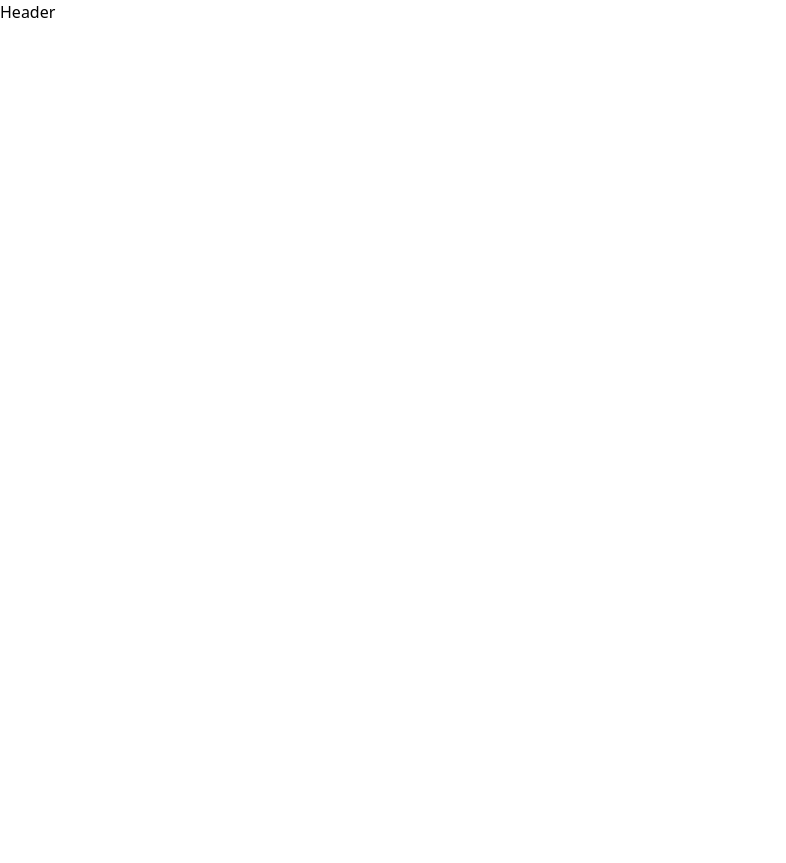
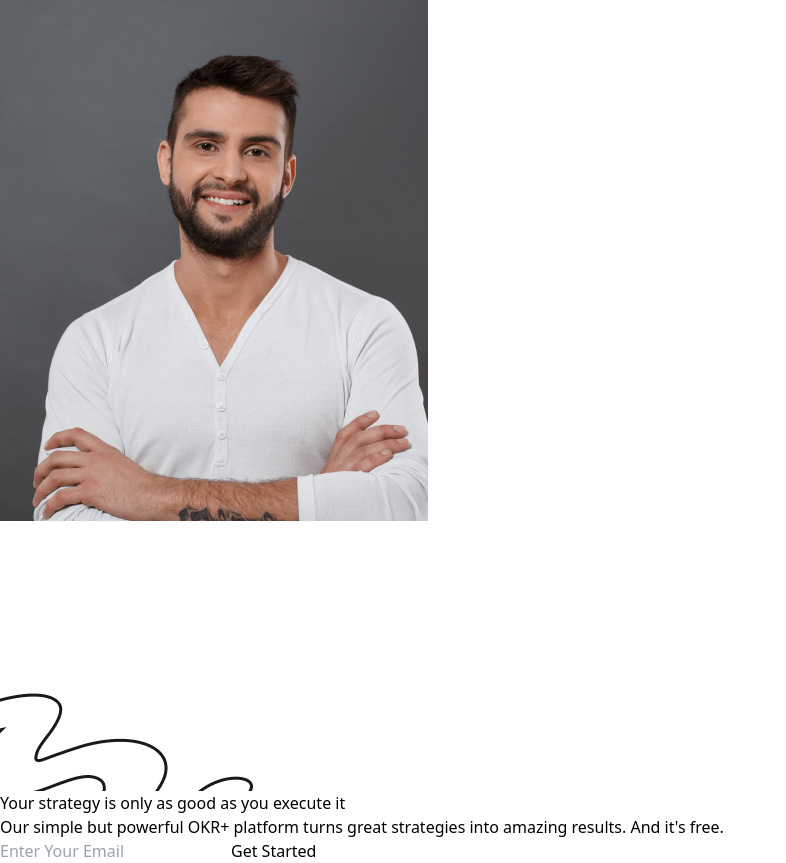
Before and after one commit to FrontEndDevo/peboo, a React (Vite) app: page / in a window 1280 px wide. Shown: the whole page, without its empty margins (0-786 px from the left). Before the commit the page ends 800 px from the top, so only its background shows below. Built offline with nearby package versions, Linux system fonts and the light colour scheme.

Commit message:
Finish the JSX of Header component (Then let's style)

```diff
--- a/src/components/Header.jsx
+++ b/src/components/Header.jsx
@@ -1,5 +1,32 @@
+import header from "../assets/images/header/header.png";
+import headTop from "../assets/images/header/head_one.png";
+import headDown from "../assets/images/header/head_two.png";
 const Header = () => {
-  return <header>Header</header>;
+  return (
+    <header>
+      <div>
+        <img src={header} alt="header-image" />
+        <img src={headTop} alt="header-background-top" />
+        <img src={headDown} alt="header-background-down" />
+      </div>
+      <div>
+        <h2>Your strategy is only as good as you execute it</h2>
+        <p>
+          Our simple but powerful OKR+ platform turns great strategies into
+          amazing results. And it&apos;s free.
+        </p>
+        <form>
+          <input
+            type="email"
+            name="email"
+            id="email"
+            placeholder="Enter Your Email"
+          />
+          <button>Get Started</button>
+        </form>
+      </div>
+    </header>
+  );
 };
 
 export default Header;
```
